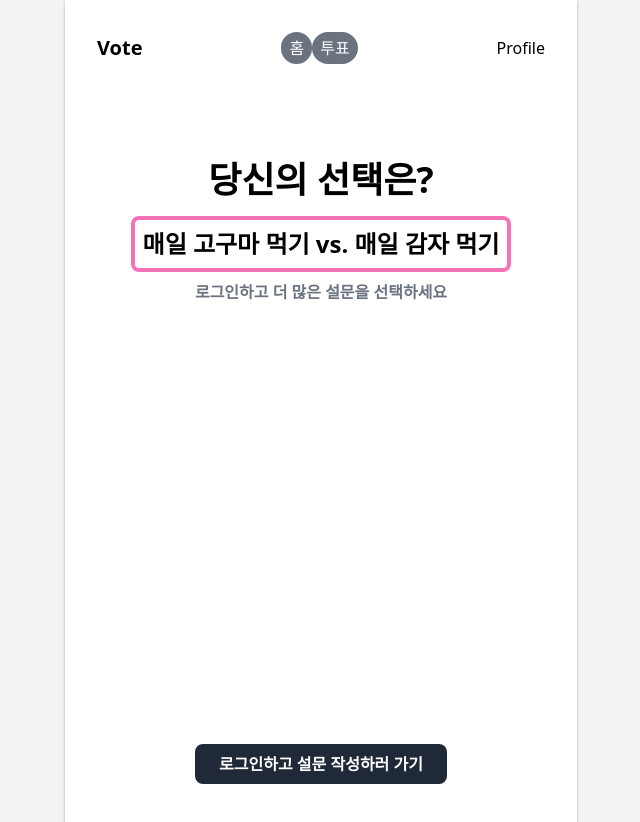
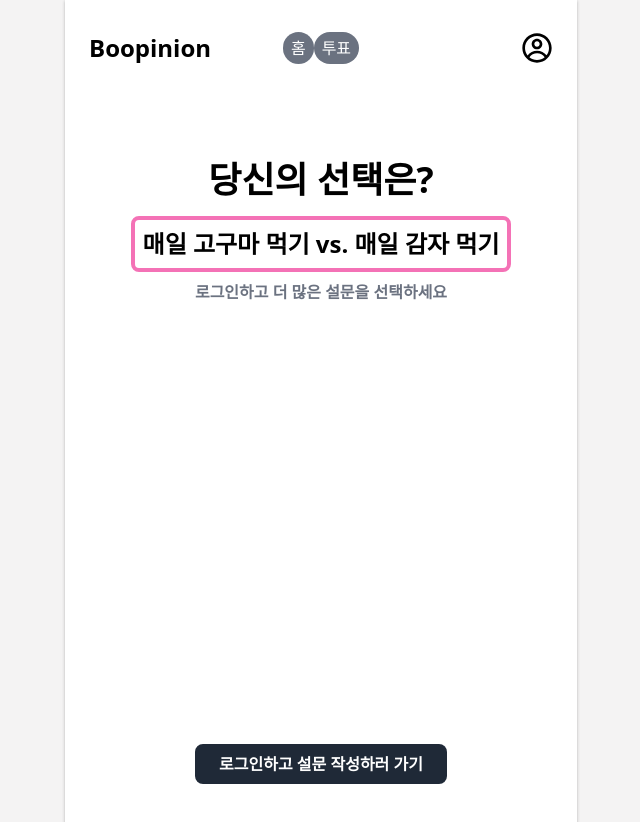
Before and after one commit to BOOPINION/Vote-FE2, a React (Create React App) app: page / in a window 1280 px wide. Shown: the top 822 px of the page, without its empty margins (319-959 px from the left). Built offline with nearby package versions, Linux system fonts and the light colour scheme.

Commit message:
💄 헤더 간격 수정 및 프로필 아이콘 추가

```diff
--- a/src/components/Header.tsx
+++ b/src/components/home/Header.tsx
@@ -1,10 +1,14 @@
 import React from "react";
 import { Link } from "react-router-dom";
+import { CgProfile } from "react-icons/cg";
+
 const Header: React.FC = () => {
   return (
-    <div className="flex w-auto justify-between items-center m-4">
-      <div className="text-xl font-bold">Vote</div>
-      <div className="flex justify-between items-center">
+    <div className="flex mx-2 items-center m-4">
+      <div className="flex flex-1 flex-grow justify-start text-2xl font-semibold">
+        Boopinion
+      </div>
+      <div className="flex flex-1 items-center justify-center flex-grow">
         <Link to="/" className="bg-gray-500 rounded-full px-2 py-1">
           <div className="text-white">홈</div>
         </Link>
@@ -12,8 +16,13 @@ const Header: React.FC = () => {
           <div className="text-white">투표</div>
         </Link>
       </div>
-      <button>Profile</button>
+      <div className="flex flex-1 flex-grow justify-end">
+        <button>
+          <CgProfile className="w-8 h-8" />
+        </button>
+      </div>
     </div>
   );
 };
+
 export default Header;
--- a/src/pages/mainHome.tsx
+++ b/src/pages/mainHome.tsx
@@ -1,6 +1,6 @@
 import React from "react";
-import Header from "../components/Header";
-import Main from "../components/Main";
+import Header from "../components/home/Header";
+import Main from "../components/home/Main";
 
 const MainHome: React.FC = () => {
   return (
```
Also changed, not shown: src/pages/voteHome.tsx (+29 -15 lines), src/components/home/Main.tsx (renamed from src/components/Main.tsx).
